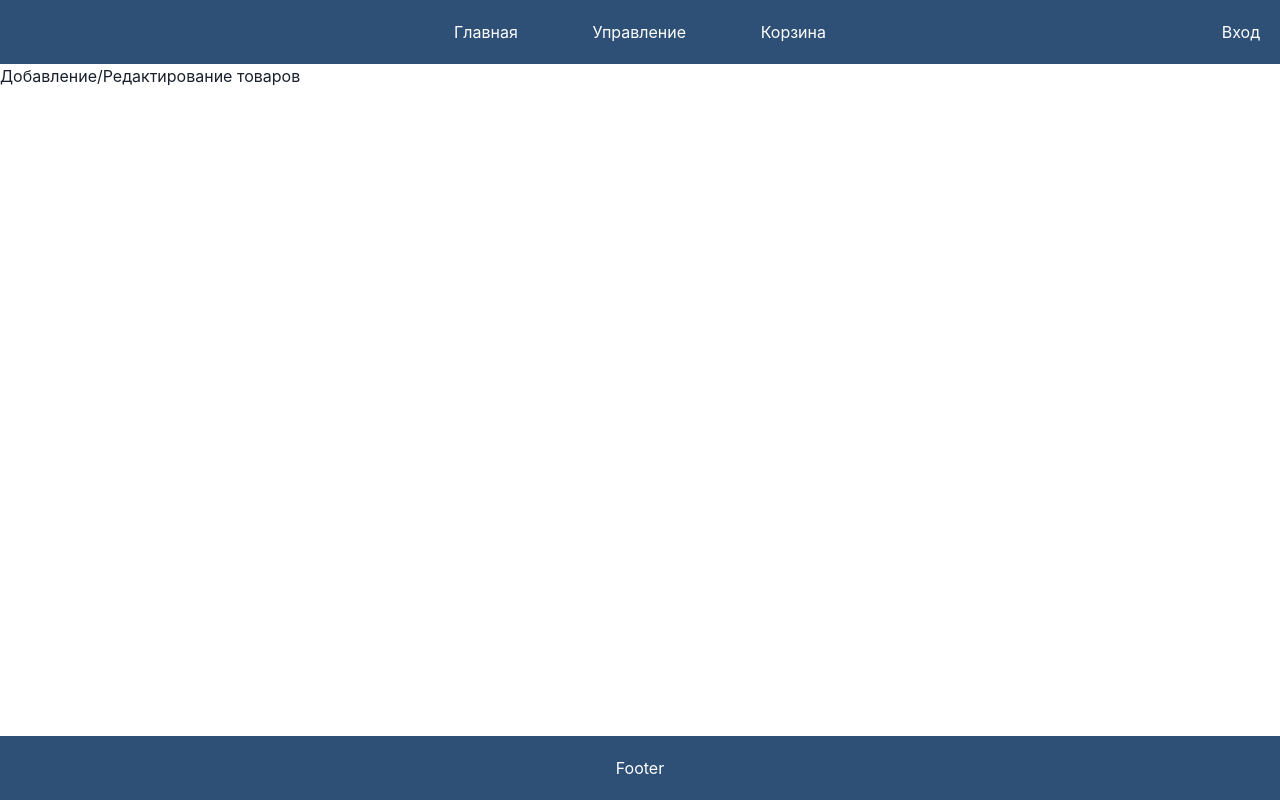
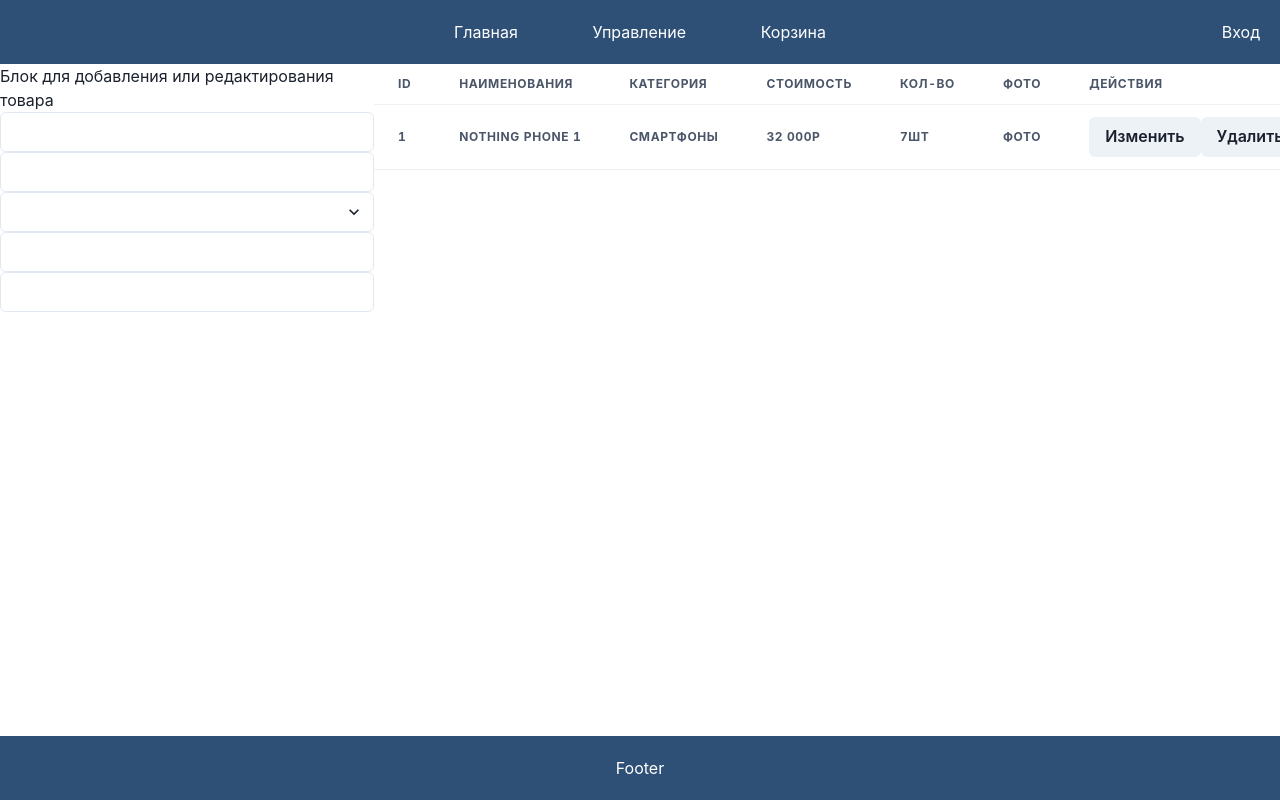
Before and after one commit to mamedbekovruslan/online-shop, a React (Vite) app: page /manage-product in a window 1280 px wide. Built offline with nearby package versions, Linux system fonts and the light colour scheme.

Commit message:
Базовая верстка страницы редактирования товаров

```diff
--- a/src/pages/manage-product/manage-product.jsx
+++ b/src/pages/manage-product/manage-product.jsx
@@ -1,3 +1,61 @@
+import {
+  Flex,
+  Input,
+  Select,
+  Table,
+  Thead,
+  Tbody,
+  Tfoot,
+  Tr,
+  Th,
+  Td,
+  TableCaption,
+  TableContainer,
+  Button,
+} from "@chakra-ui/react";
+
 export const ManageProduct = () => {
-  return <div>Добавление/Редактирование товаров</div>;
+  return (
+    <Flex>
+      <Flex direction="column">
+        <h1>Блок для добавления или редактирования товара</h1>
+        <Flex direction="column">
+          <Input />
+          <Input />
+          <Select />
+          <Input />
+          <Input />
+        </Flex>
+      </Flex>
+      <TableContainer>
+        <Table variant="simple">
+          <Thead>
+            <Tr>
+              <Th>Id</Th>
+              <Th>Наименования</Th>
+              <Th>Категория</Th>
+              <Th>Стоимость</Th>
+              <Th>Кол-во</Th>
+              <Th>Фото</Th>
+              <Th>Действия</Th>
+            </Tr>
+          </Thead>
+          <Tbody>
+            <Tr>
+              <Th>1</Th>
+              <Th>Nothing Phone 1</Th>
+              <Th>Смартфоны</Th>
+              <Th>32 000р</Th>
+              <Th>7шт</Th>
+              <Th>Фото</Th>
+              <Th>
+                <Button>Изменить</Button>
+                <Button>Удалить</Button>
+              </Th>
+            </Tr>
+          </Tbody>
+        </Table>
+      </TableContainer>
+    </Flex>
+  );
 };
```
